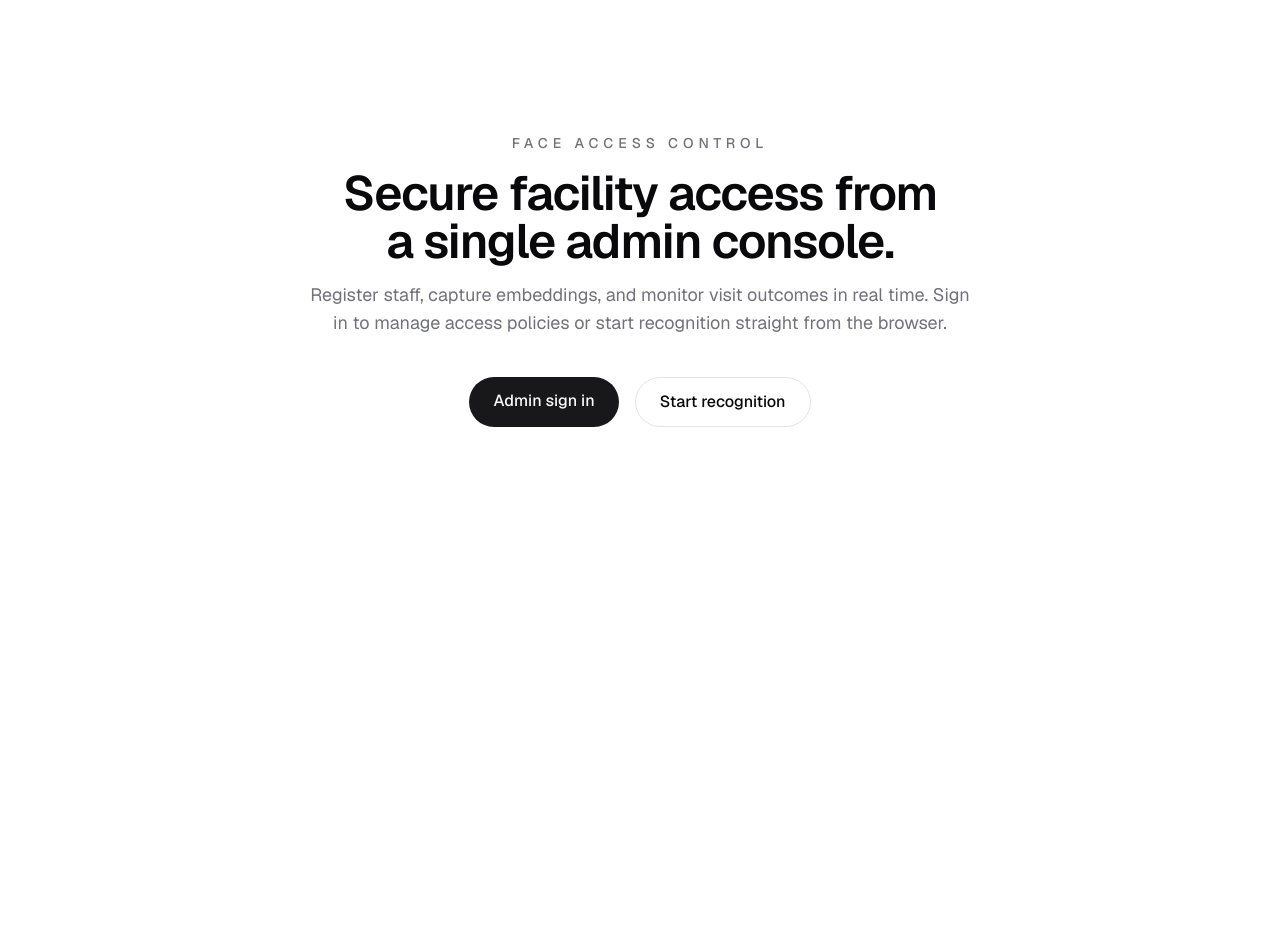
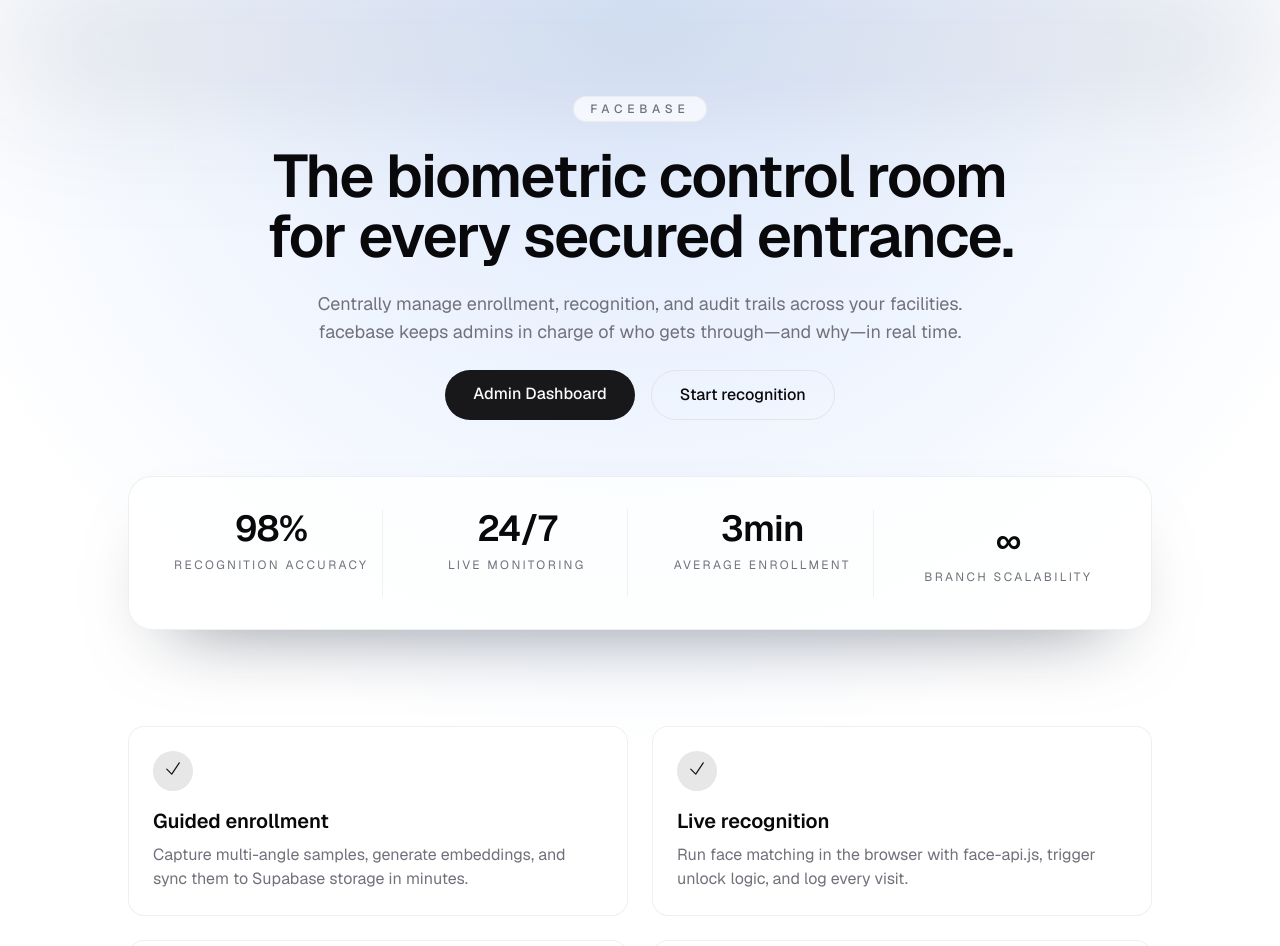
Before and after one commit to durjoydutta/facebase, a Next.js app: page / in a window 1280 px wide. Shown: the top 946 px of the page. Before the commit the page ends 800 px from the top, so only its background shows below. Built offline with nearby package versions, Linux system fonts and the light colour scheme.

Commit message:
- updated the branding to reflect 'facebase' everywhere - feat: added the ability for admin to view images of registered users

```diff
--- a/src/app/layout.tsx
+++ b/src/app/layout.tsx
@@ -19,10 +19,11 @@ const geistMono = Geist_Mono({
 
 export const metadata: Metadata = {
   title: {
-    default: "Face Access Control",
-    template: "%s | Face Access Control",
+    default: "facebase",
+    template: "%s | facebase",
   },
-  description: "Admin console for managing face-based access control.",
+  description:
+    "facebase is the centralized console for biometric access management.",
 };
 
 const RootLayout = ({ children }: Readonly<{ children: ReactNode }>) => (
--- a/src/app/page.tsx
+++ b/src/app/page.tsx
@@ -1,32 +1,127 @@
 import Link from "next/link";
 
+const features = [
+  {
+    title: "Guided enrollment",
+    description:
+      "Capture multi-angle samples, generate embeddings, and sync them to Supabase storage in minutes.",
+  },
+  {
+    title: "Live recognition",
+    description:
+      "Run face matching in the browser with face-api.js, trigger unlock logic, and log every visit.",
+  },
+  {
+    title: "Actionable history",
+    description:
+      "Audit accepted and rejected attempts, filter by status, and review captured snapshots instantly.",
+  },
+  {
+    title: "Ready for hardware",
+    description:
+      "Designed to connect to Raspberry Pi relays so physical doors react the moment someone is identified.",
+  },
+];
+
 const HomePage = () => (
-  <main className="flex min-h-[70vh] flex-col items-center justify-center gap-10 px-6 py-20 text-center sm:px-10">
-    <div className="max-w-2xl space-y-4">
-      <p className="text-sm font-medium uppercase tracking-[0.35em] text-muted-foreground">
-        Face Access Control
+  <main className="relative isolate overflow-hidden">
+    <div className="pointer-events-none absolute inset-0 -z-10 bg-[radial-gradient(circle_at_top,_rgba(59,130,246,0.18),_transparent_55%)]" />
+    <div className="absolute inset-x-0 top-0 -z-10 h-72 bg-gradient-to-b from-primary/15 via-transparent to-transparent blur-3xl" />
+
+    <section className="mx-auto flex min-h-[80vh] w-full max-w-6xl flex-col items-center justify-center gap-14 px-6 py-24 text-center sm:px-10 lg:px-16">
+      <div className="flex flex-col items-center gap-6">
+        <span className="inline-flex items-center rounded-full border border-border/60 bg-background/70 px-4 py-1 text-xs font-medium uppercase tracking-[0.4em] text-muted-foreground">
+          facebase
+        </span>
+        <h1 className="text-balance text-4xl font-semibold tracking-tight sm:text-5xl lg:text-6xl">
+          The biometric control room for every secured entrance.
+        </h1>
+        <p className="max-w-2xl text-balance text-base text-muted-foreground sm:text-lg">
+          Centrally manage enrollment, recognition, and audit trails across your
+          facilities. facebase keeps admins in charge of who gets through—and
+          why—in real time.
         </p>
-      <h1 className="text-balance text-4xl font-semibold tracking-tight sm:text-5xl">
-        Secure facility access from a single admin console.
-      </h1>
-      <p className="text-base text-muted-foreground sm:text-lg">
-        Register staff, capture embeddings, and monitor visit outcomes in real
-        time. Sign in to manage access policies or start recognition straight
-        from the browser.
-      </p>
-    </div>
         <div className="flex flex-col gap-4 sm:flex-row">
           <Link
             href="/login"
-        className="rounded-full bg-primary px-6 py-3 text-base font-medium text-primary-foreground transition hover:bg-primary/90">
-        Admin sign in
+            className="rounded-full bg-primary px-7 py-3 text-base font-medium text-primary-foreground transition hover:bg-primary/90">
+            Admin Dashboard
           </Link>
           <Link
             href="/recognize"
-        className="rounded-full border border-border px-6 py-3 text-base font-medium transition hover:bg-accent hover:text-accent-foreground">
+            className="rounded-full border border-border px-7 py-3 text-base font-medium transition hover:bg-accent hover:text-accent-foreground">
             Start recognition
           </Link>
         </div>
+      </div>
+
+      <div className="grid w-full gap-6 rounded-3xl border border-border/60 bg-background/70 p-8 shadow-[0_35px_80px_-45px_rgba(15,23,42,0.6)] sm:grid-cols-2 lg:grid-cols-4">
+        <div className="flex flex-col items-center justify-center gap-2 border-b border-border/50 pb-6 text-center sm:border-b-0 sm:border-r lg:border-r">
+          <span className="text-3xl font-semibold tracking-tight sm:text-4xl">
+            98%
+          </span>
+          <p className="text-xs uppercase tracking-[0.2em] text-muted-foreground">
+            Recognition accuracy
+          </p>
+        </div>
+        <div className="flex flex-col items-center justify-center gap-2 border-b border-border/50 pb-6 text-center sm:border-b-0 sm:border-r lg:border-r">
+          <span className="text-3xl font-semibold tracking-tight sm:text-4xl">
+            24/7
+          </span>
+          <p className="text-xs uppercase tracking-[0.2em] text-muted-foreground">
+            Live monitoring
+          </p>
+        </div>
+        <div className="flex flex-col items-center justify-center gap-2 border-b border-border/50 pb-6 text-center sm:border-b-0 sm:border-r lg:border-r">
+          <span className="text-3xl font-semibold tracking-tight sm:text-4xl">
+            3min
+          </span>
+          <p className="text-xs uppercase tracking-[0.2em] text-muted-foreground">
+            Average enrollment
+          </p>
+        </div>
+        <div className="flex flex-col items-center justify-center gap-2 text-center">
+          <span className="text-3xl font-semibold tracking-tight sm:text-4xl">
+            ∞
+          </span>
+          <p className="text-xs uppercase tracking-[0.2em] text-muted-foreground">
+            Branch scalability
+          </p>
+        </div>
+      </div>
+    </section>
+
+    <section className="mx-auto w-full max-w-6xl px-6 pb-24 sm:px-10 lg:px-16">
+      <div className="grid gap-6 sm:grid-cols-2">
+        {features.map((feature) => (
+          <div
+            key={feature.title}
+            className="group rounded-2xl border border-border/60 bg-background/70 p-6 text-left transition hover:border-primary/60 hover:shadow-lg">
+            <div className="mb-4 inline-flex h-10 w-10 items-center justify-center rounded-full border border-border/60 bg-primary/10 text-primary">
+              <svg
+                xmlns="http://www.w3.org/2000/svg"
+                viewBox="0 0 24 24"
+                fill="none"
+                stroke="currentColor"
+                strokeWidth="1.5"
+                className="h-5 w-5">
+                <path
+                  strokeLinecap="round"
+                  strokeLinejoin="round"
+                  d="M4.5 9.75l6 6 9-13.5"
+                />
+              </svg>
+            </div>
+            <h2 className="text-lg font-semibold sm:text-xl">
+              {feature.title}
+            </h2>
+            <p className="mt-2 text-sm leading-6 text-muted-foreground sm:text-base">
+              {feature.description}
+            </p>
+          </div>
+        ))}
+      </div>
+    </section>
   </main>
 );
 
```
Also changed, not shown: src/app/(console)/dashboard/page.tsx (+105 -7 lines). Lines whose indentation alone changed are shown as unchanged.
